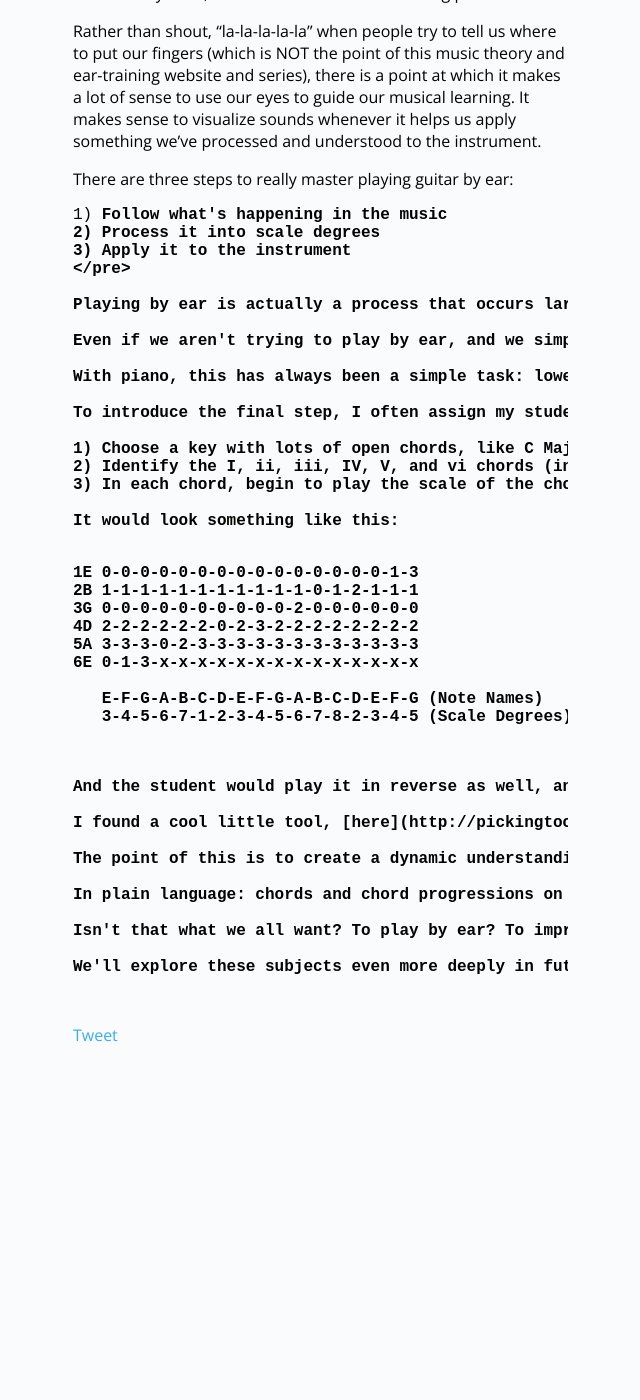
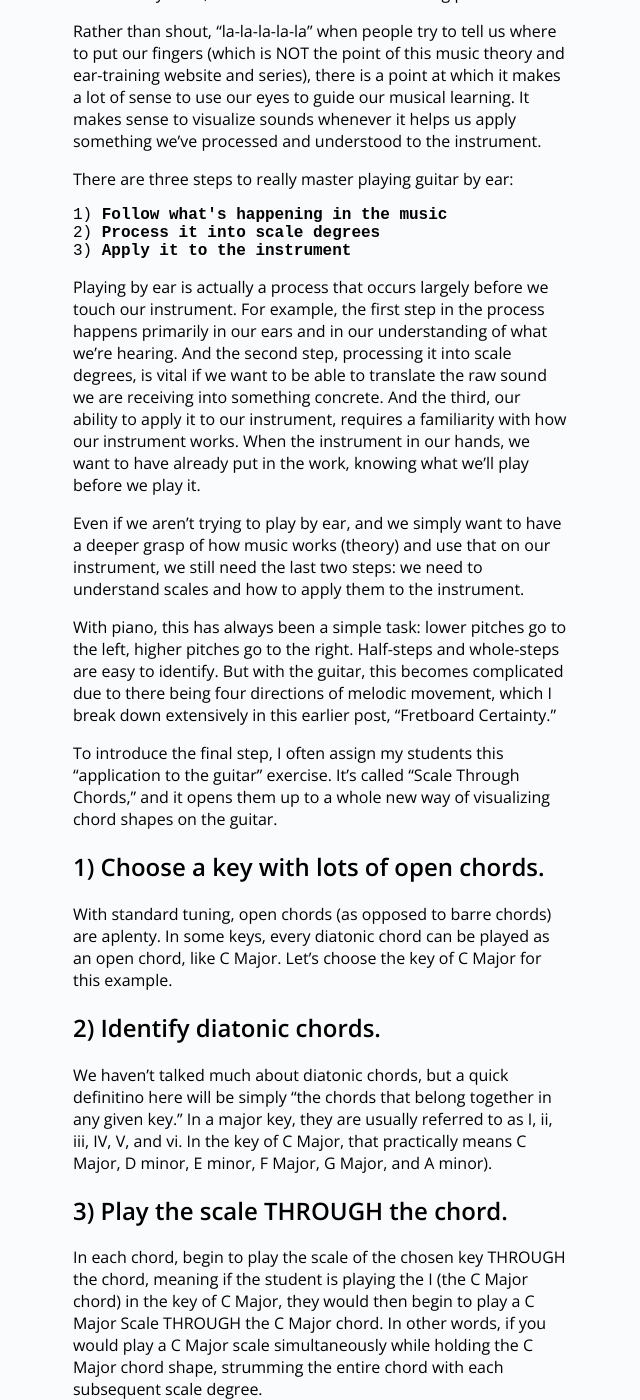
Before and after one commit to warrenmusic/warrenmusic.github.io, a Jekyll site: the page built from _posts/2015-11-22-visualizing-sound-playing-by-ear-and-dynamic-chords.md, in a window 1280 px wide and 1400 px high, scrolled down 565 px. Shown: the whole window, without its empty margins (232-872 px from the left). Built offline with Jekyll 4.4.1, drawn with Linux system fonts in a browser that asks for light colours; comment, search, counter and statistics services are not loaded; before the commit the page ends 1675 px from its top, so only the background shows below that; some of the changed text lies outside the part shown.

Commit message:
Update 2015-11-22-visualizing-sound-playing-by-ear-and-dynamic-chords.md

```diff
--- a/_posts/2015-11-22-visualizing-sound-playing-by-ear-and-dynamic-chords.md
+++ b/_posts/2015-11-22-visualizing-sound-playing-by-ear-and-dynamic-chords.md
@@ -17,9 +17,9 @@ Rather than shout, "la-la-la-la-la" when people try to tell us where to put our
 There are three steps to really master playing guitar by ear:
 
 <pre>
-1) <strong>Follow what's happening in the music<strong>
-2) <strong>Process it into scale degrees<strong>
-3) <strong>Apply it to the instrument<strong>
+1) <strong>Follow what's happening in the music</strong>
+2) <strong>Process it into scale degrees</strong>
+3) <strong>Apply it to the instrument</strong>
 </pre>
 
 Playing by ear is actually a process that occurs largely before we touch our instrument. For example, the first step in the process happens primarily in our ears and in our understanding of what we're hearing. And the second step, processing it into scale degrees, is vital if we want to be able to translate the raw sound we are receiving into something concrete. And the third, our ability to apply it to our instrument, requires a familiarity with how our instrument works. When the instrument in our hands, we want to have already put in the work, knowing what we'll play before we play it.
@@ -28,11 +28,19 @@ Even if we aren't trying to play by ear, and we simply want to have a deeper gra
 
 With piano, this has always been a simple task: lower pitches go to the left, higher pitches go to the right. Half-steps and whole-steps are easy to identify. But with the guitar, this becomes complicated due to there being four directions of melodic movement, which I break down extensively in this earlier post, "Fretboard Certainty."
 
-To introduce the final step, I often assign my students this "application to the guitar" exercise. It's called "Scale Through Chords."
+To introduce the final step, I often assign my students this "application to the guitar" exercise. It's called "Scale Through Chords," and it opens them up to a whole new way of visualizing chord shapes on the guitar.
 
-1) Choose a key with lots of open chords, like C Major.
-2) Identify the I, ii, iii, IV, V, and vi chords (in this case, C, Dm, Em, F, G, Am).
-3) In each chord, begin to play the scale of the chosen THROUGH the chord. Meaning, if the student is playing the I chord (the C Major chord) in the key of C Major, begin to play a C Major Scale THROUGH the C Major chord. In other words, play a C Major scale simultaneously while holding the C Major chord shape, strumming the entire chord with each subsequent scale degree.
+##1) Choose a key with lots of open chords.
+
+With standard tuning, open chords (as opposed to barre chords) are aplenty. In some keys, every diatonic chord can be played as an open chord, like C Major. Let's choose the key of C Major for this example.
+
+##2) Identify diatonic chords.
+
+We haven't talked much about diatonic chords, but a quick definitino here will be simply "the chords that belong together in any given key." In a major key, they are usually referred to as I, ii, iii, IV, V, and vi. In the key of C Major, that practically means C Major, D minor, E minor, F Major, G Major, and A minor).
+
+##3) Play the scale THROUGH the chord.
+
+In each chord, begin to play the scale of the chosen key THROUGH the chord, meaning if the student is playing the I (the C Major chord) in the key of C Major, they would then begin to play a C Major Scale THROUGH the C Major chord. In other words, if you would play a C Major scale simultaneously while holding the C Major chord shape, strumming the entire chord with each subsequent scale degree.
 
 It would look something like this:
 
```
